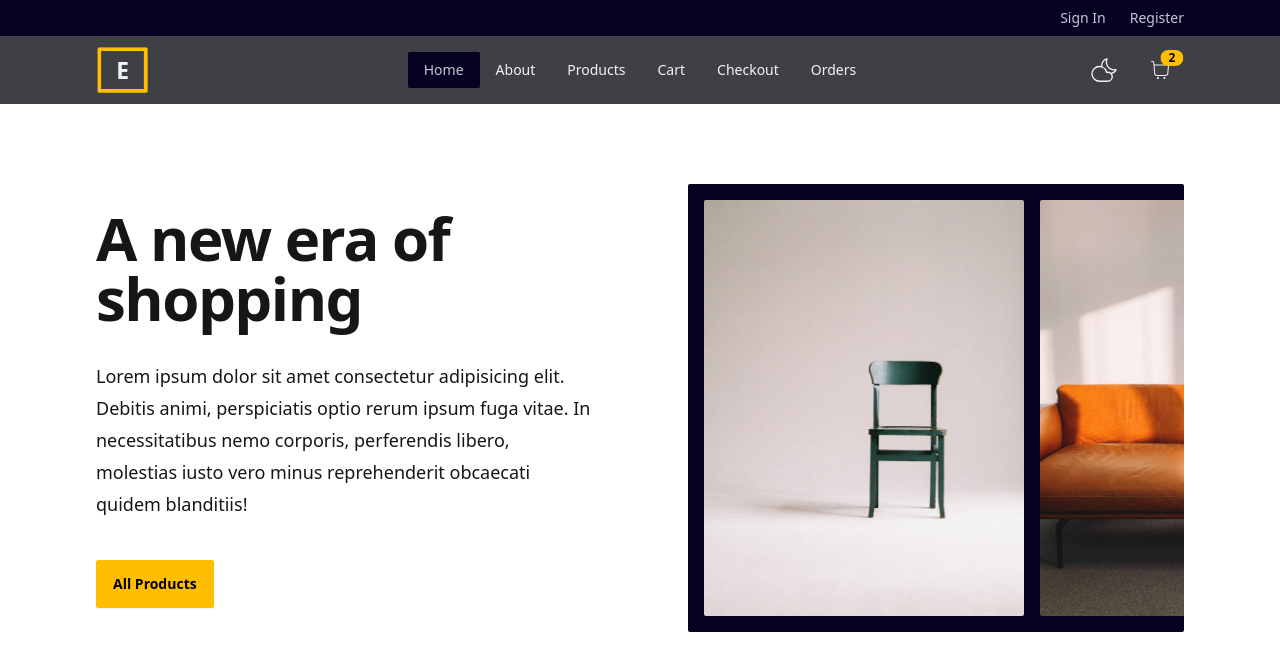
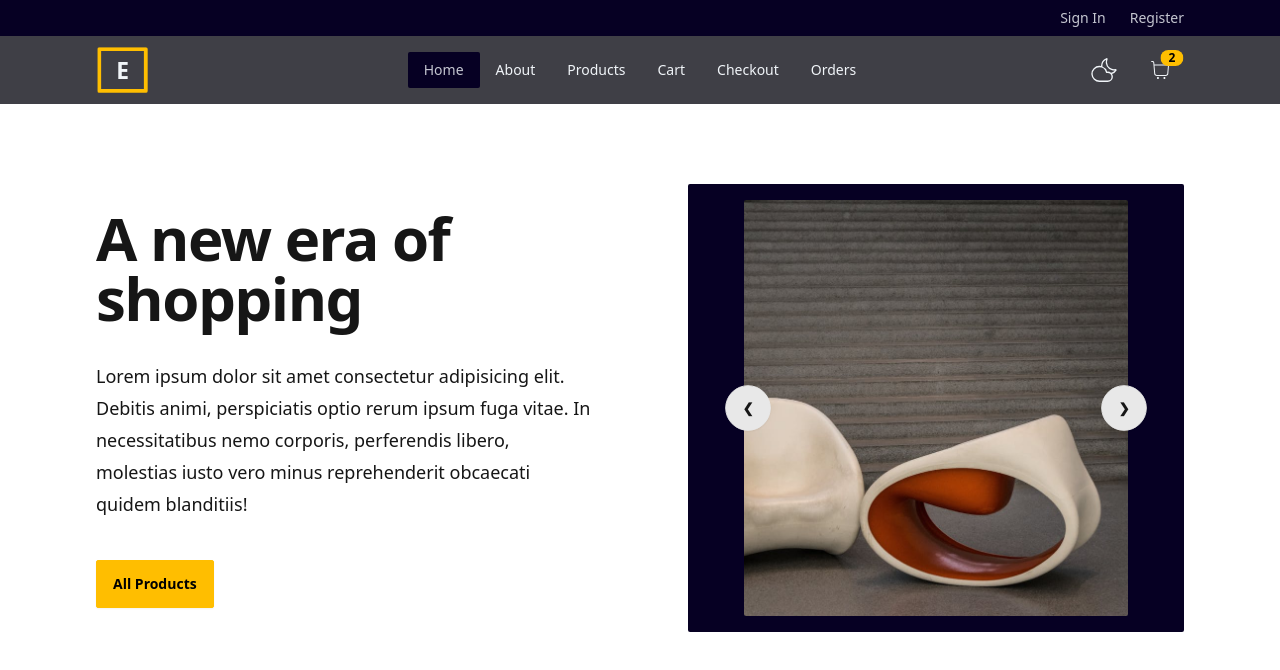
Before and after one commit to misiek869/e-commerce_shop_react, a React (Vite) app: page / in a window 1280 px wide. Shown: the top 670 px of the page. Built offline with nearby package versions, Linux system fonts and the light colour scheme.

Commit message:
add button to carousel

```diff
--- a/src/components/Hero.tsx
+++ b/src/components/Hero.tsx
@@ -1,9 +1,27 @@
 import { Link } from 'react-router-dom'
-import hero_1 from '../assets/h1.jpg'
-import hero_2 from '../assets/h2.jpg'
-import hero_3 from '../assets/h3.jpg'
+import hero1 from '../assets/h1.jpg'
+import hero2 from '../assets/h2.jpg'
+import hero3 from '../assets/h3.jpg'
 
-const carouselImages: string[] = [hero_2, hero_3, hero_1]
+type carouselImage = {
+	id: number
+	img: string
+}
+
+const carouselImages: carouselImage[] = [
+	{
+		id: 0,
+		img: hero1,
+	},
+	{
+		id: 1,
+		img: hero2,
+	},
+	{
+		id: 2,
+		img: hero3,
+	},
+]
 
 const Hero = () => {
 	return (
@@ -25,13 +43,26 @@ const Hero = () => {
 				</div>
 			</div>
 			<div className='hidden h-[28rem] lg:carousel carousel-center p-4 space-x-4 bg-neutral rounded-sm'>
-				{carouselImages.map((image, index) => {
+				{carouselImages.map(image => {
 					return (
-						<div key={index} className='carousel-item'>
+						<div
+							key={image.id}
+							id={image.id}
+							className='carousel-item relative w-full'>
 							<img
-								src={image}
-								className='rounded-sm h-full w-80 object-cover'
+								src={image.img}
+								alt='Produto'
+								className='rounded-sm h-full w-96 mx-auto object-cover'
 							/>
+
+							<div className='absolute left-5 right-5 top-1/2 flex -translate-y-1/2 transform justify-between'>
+								<a href={`#${(image.id + 3) % 4}`} className='btn btn-circle'>
+									❮
+								</a>
+								<a href={`#${(image.id + 1) % 4}`} className='btn btn-circle'>
+									❯
+								</a>
+							</div>
 						</div>
 					)
 				})}
```
